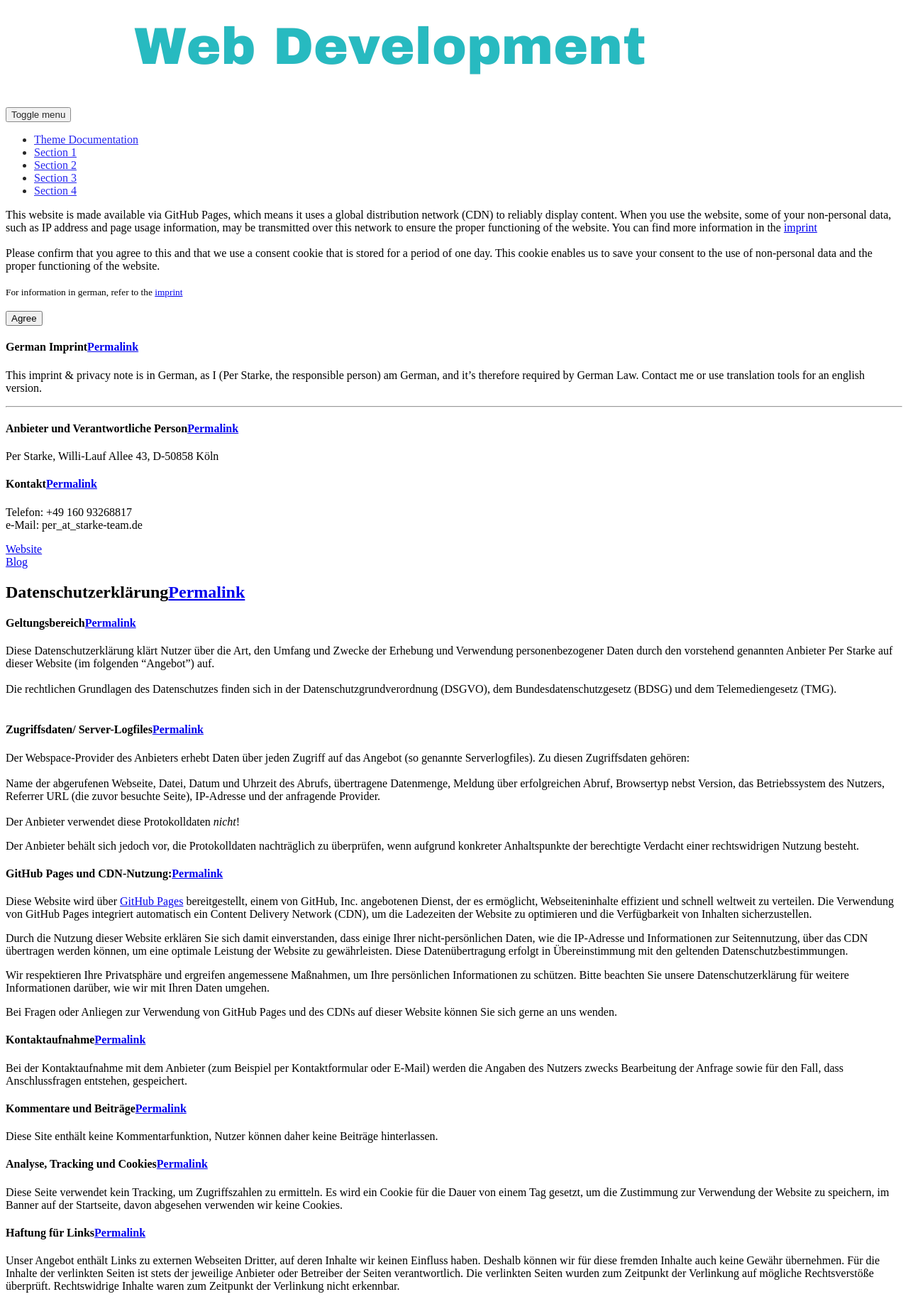
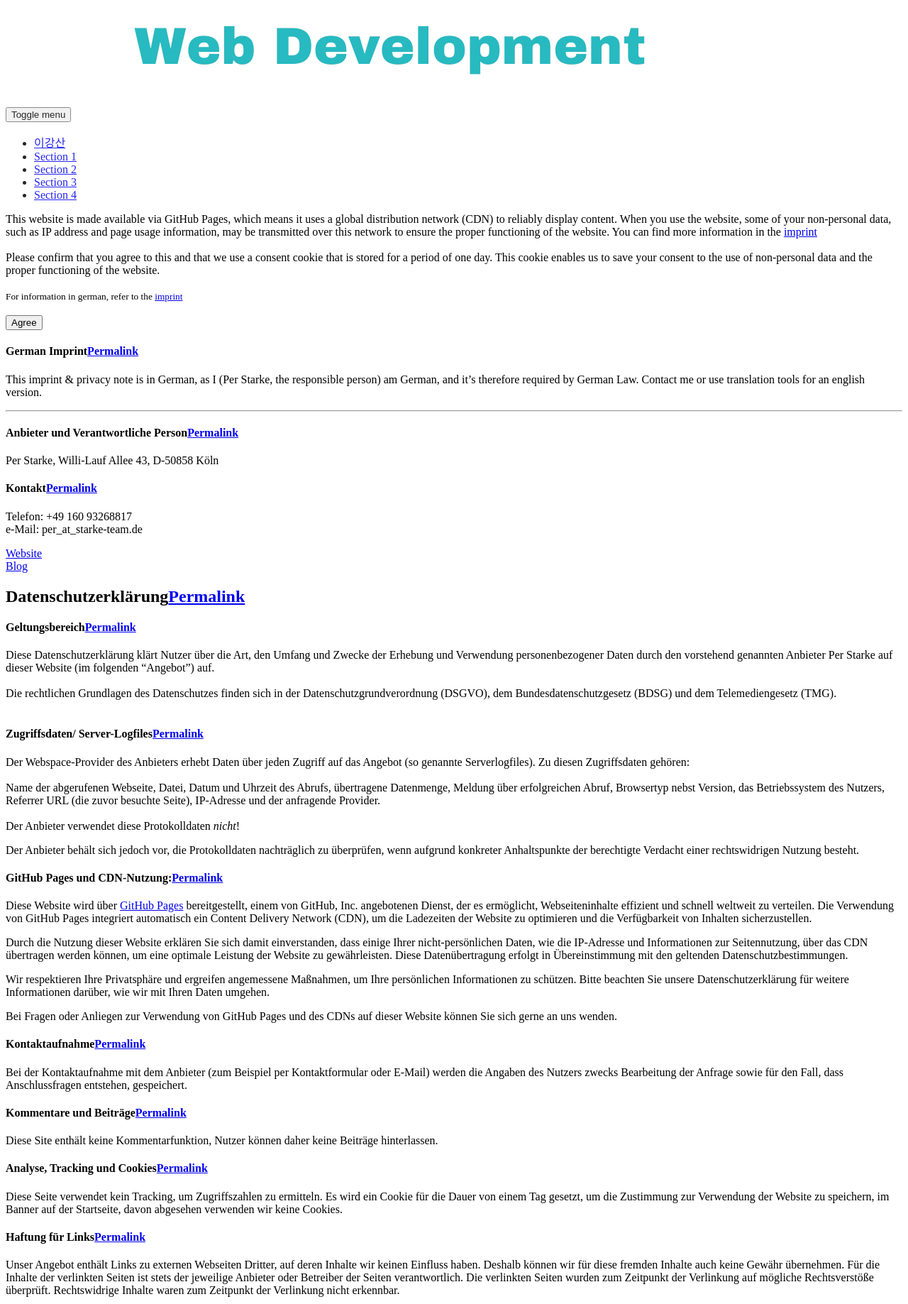
Before and after one commit to Kangsan4497/Kangsan4497.github.io, a Jekyll site: the page built from _pages/imprint.md, in a window 1280 px wide. Shown: the part 1057-2894 px from the top of the page at 71% size. Built offline with Jekyll 4.4.1, drawn with Linux system fonts in a browser that asks for light colours; cached includes are drawn as plain includes.

Commit message:
Test data change

```diff
--- a/_data/navigation.yml
+++ b/_data/navigation.yml
@@ -1,6 +1,6 @@
 # main links
 main:
-  - title: "Theme Documentation"
+  - title: "이강산"
     url: https://perstarke-webdev.de/oneflow-jekyll-theme
     blank: true
     description: "The documentation for this theme, on https://perstarke-webdev.de"
```
